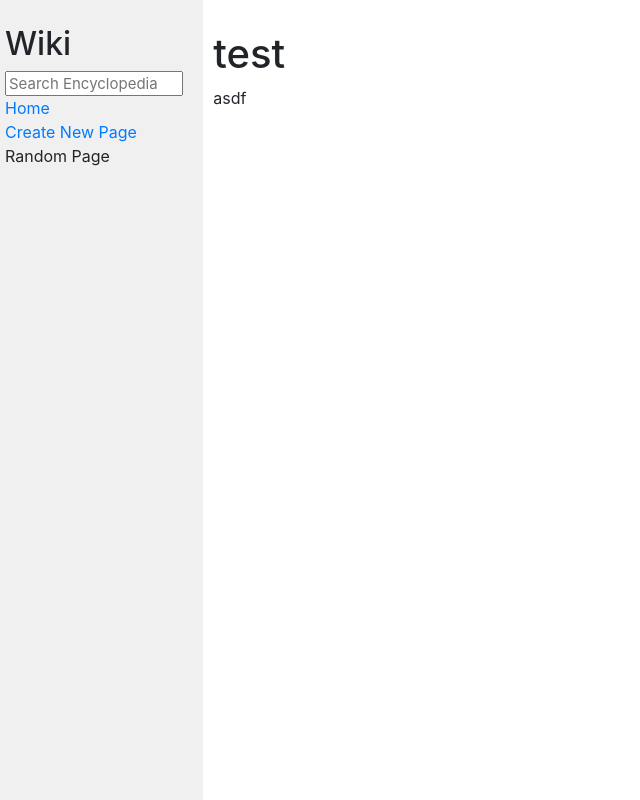
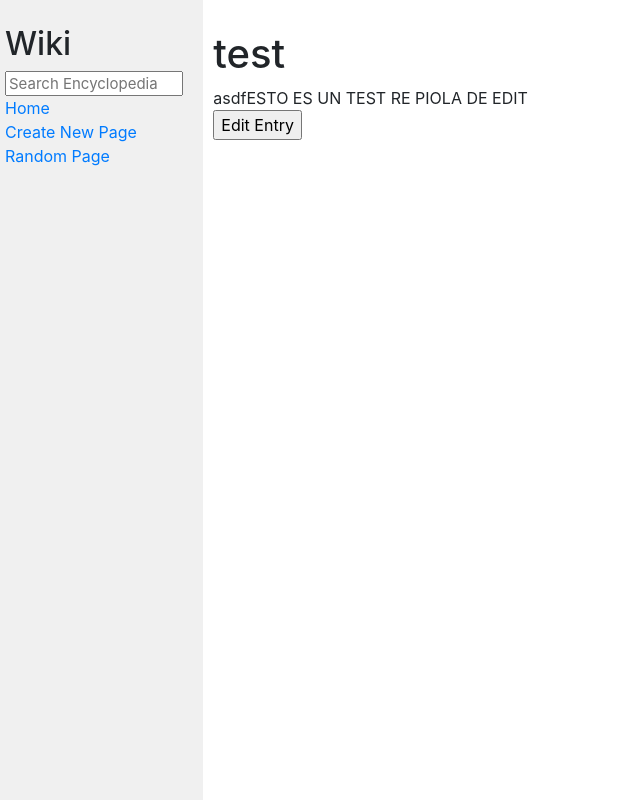
Before and after one commit to laharke/wiki, a Django app: page /wiki/test in a window 1280 px wide. Shown: the whole page, without its empty margins (0-640 px from the left). Run offline with Django 3.2, Linux system fonts and the light colour scheme; some libraries are stand-ins or nearby versions.

Commit message:
Working Edit Entry and Random Page

```diff
--- a/encyclopedia/templates/encyclopedia/entry.html
+++ b/encyclopedia/templates/encyclopedia/entry.html
@@ -11,4 +11,10 @@
         {{ entry }}
     </div>
 
+    <div>
+        <form action="{% url 'edit_entry' %}">
+            <input type="hidden" value="{{ title }}" name="q">
+            <input type="submit" value="Edit Entry" placeholder="Edit">
+        </form>
+    </div>
 {% endblock %}
--- a/encyclopedia/templates/encyclopedia/layout.html
+++ b/encyclopedia/templates/encyclopedia/layout.html
@@ -22,7 +22,7 @@
                     <a href="{% url 'new_page' %}">Create New Page</a>
                 </div>
                 <div>
-                    Random Page
+                    <a href="{% url 'random_page' %}">Random Page</a>
                 </div>
                 {% block nav %}
                 {% endblock %}
--- a/encyclopedia/urls.py
+++ b/encyclopedia/urls.py
@@ -6,5 +6,7 @@ urlpatterns = [
     path("", views.index, name="index"),
     path("wiki/<str:name>", views.entry_page, name="entry_page"),
     path("serach", views.search, name="search"),
-    path("newpage", views.new_page, name="new_page")
+    path("newpage", views.new_page, name="new_page"),
+    path("editentry", views.edit_entry, name="edit_entry"),
+    path("randompage", views.random_page, name="random_page")
 ]
--- a/encyclopedia/views.py
+++ b/encyclopedia/views.py
@@ -1,3 +1,4 @@
+from turtle import title
 from django.shortcuts import render, redirect
 from django.contrib import messages
 from django import forms
@@ -5,7 +6,7 @@ from django.http import HttpResponseRedirect
 from django.urls import reverse
 
 from . import util
-
+import random
 
 def index(request):
     return render(request, "encyclopedia/index.html", {
@@ -78,10 +79,30 @@ def new_page(request):
             #aca lo que hag oes un redirect a la view entry_page y le paso el title como el name, arriba hice otra cosa porque no me salia en al funcion search, fixear maybe
             return redirect("entry_page", name=title)
 
-
-
     else:
         #render form to user so he can complete it and save the new entry
         return render(request, "encyclopedia/newpage.html", {
             "form": NewEntryForm()
         })
+
+def edit_entry(request):
+    #la idea es recibir un GET con el titulo del que tengo que editar, y poder mostrarlo en el html editentry mandole la info
+    if request.method == "GET":
+        title = request.GET['q']
+        content = util.get_entry(title)
+        return render(request, "encyclopedia/editentry.html", {
+            "title": title,
+            "content": content
+        })
+    if request.method == "POST":
+        title = request.POST['TitleToEdit']
+        newContent = request.POST['textarea2']
+        util.save_entry(title, newContent)
+        return redirect("entry_page", name=title)
+
+def random_page(request):
+    entries = util.list_entries()
+    length = len(entries)
+    n = random.randint(0,length)
+    entry = entries[n]
+    return redirect("entry_page", name=entry)
--- a/entries/test.md
+++ b/entries/test.md
@@ -1 +1 @@
-asdf
+                asdfESTO ES UN TEST RE PIOLA DE EDIT
```
Also changed, not shown: encyclopedia/templates/encyclopedia/editentry.html (added, +22 -0 lines), encyclopedia/templates/encyclopedia/newpage2.html (deleted, +0 -23 lines), entries/Mish.md (+3 -1 lines), entries/test3.md (added, +1 -0 lines).
